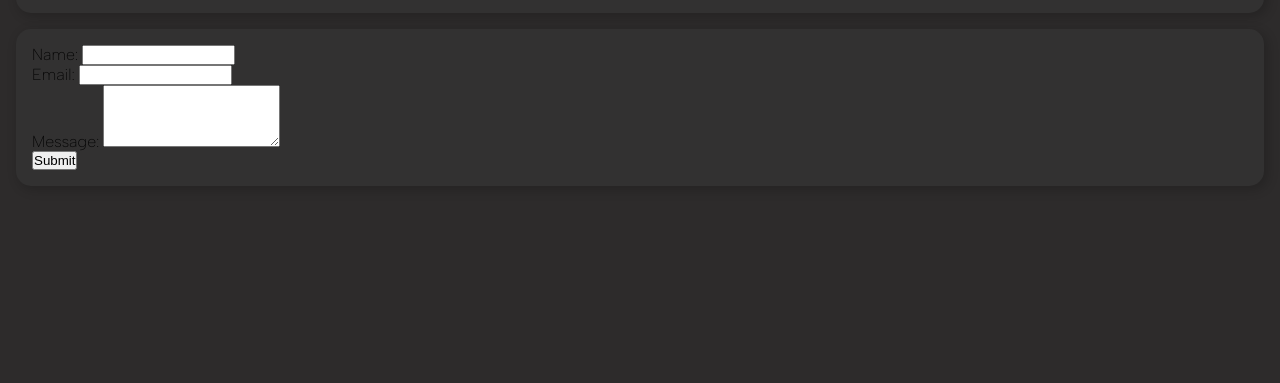
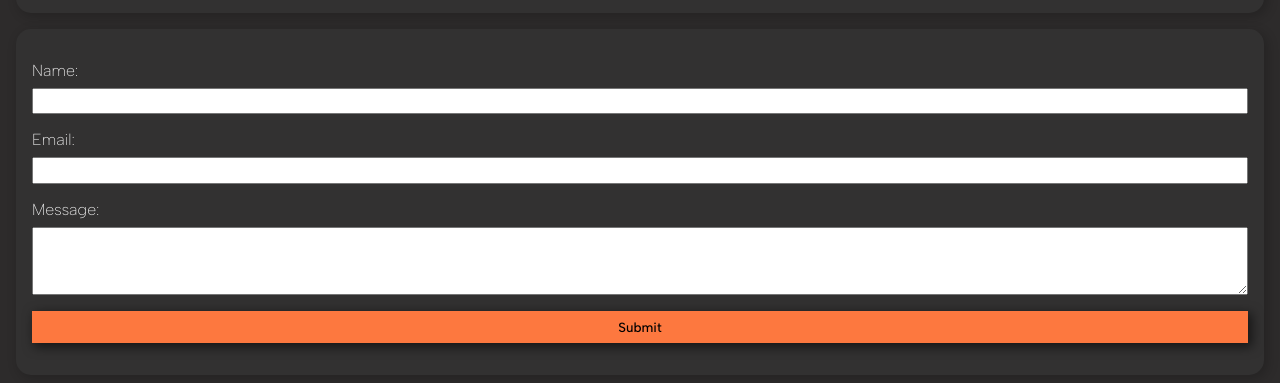
Before and after one commit to Habipbasboyuk/Portfolio, a plain HTML site: page contact.html in a window 1280 px wide. Shown: the part 451-834 px from the top of the page. Before the commit the page ends 800 px from the top, so only its background shows below. Drawn offline with Linux system fonts and the light colour scheme; a web font is replaced by a local one.

Commit message:
added form

```diff
--- a/contact.html
+++ b/contact.html
@@ -74,21 +74,21 @@
             </article>
 
             <article class="container__article">
-                <form action="">
+                <form action="" class="form">
                     <div class="form-group">
-                        <label for="name">Name:</label>
-                        <input type="text" id="name" name="name" required>
+                        <label class="form-group__label" for="name">Name:</label>
+                        <input class="form-group__input" type="text" id="name" name="name" required>
                     </div>
                     <div class="form-group">
-                        <label for="email">Email:</label>
-                        <input type="email" id="email" name="email" required>
+                        <label class="form-group__label"  for="email">Email:</label>
+                        <input class="form-group__input"  type="email" id="email" name="email" required>
                     </div>
                     <div class="form-group">
-                        <label for="message">Message:</label>
-                        <textarea id="message" name="message" rows="4" required></textarea>
+                        <label class="form-group__label"  for="message">Message:</label>
+                        <textarea class="form-group__input"  id="message" name="message" rows="4" required></textarea>
                     </div>
                     <div class="form-group">
-                        <button type="submit">Submit</button>
+                        <button class="form-group__button" type="submit">Submit</button>
                     </div>
                 </form>
             </article>
--- a/scripts/css/form.css
+++ b/scripts/css/form.css
@@ -0,0 +1,22 @@
+.form-group {
+    display: flex;
+    flex-direction: column;
+    margin: 1rem 0rem;
+    gap: 0.5rem;
+}
+
+.form-group__input {
+    padding: 0.2rem;
+    &:focus-visible {
+        outline: 2px solid var(--accent-color);
+        outline-style: auto;
+    }
+}
+
+.form-group__button {
+    padding: 0.5rem;
+    font-weight: 500;
+    background-color: var(--accent-color);
+    border: none;
+    box-shadow: 3px 3px 11px 1px rgba(0, 0, 0, 0.558);
+}
--- a/scripts/css/main.css
+++ b/scripts/css/main.css
@@ -19,6 +19,7 @@
     --text-color: #fff;
     --title-font: 'Albert Sans', sans-serif;
     --text-font: 'Playfair';
+    --accent-color: #fd783f;
 
     --radius-s: 5px;
     --radius-m: 15px;
@@ -31,7 +32,7 @@
     box-sizing: border-box;
 }
 
-a, h1, h2, label, input {
+a, h1, h2, label, input, button {
     font-family: var(--title-font);
     font-weight: 200;
 }
@@ -41,7 +42,7 @@ a, h1, h2, label, input {
     font-weight: 300;
 }
 
-a, p, h1, h2 {
+a, p, h1, h2, label {
     color: var(--text-color);
     text-decoration: none;
 }
```
